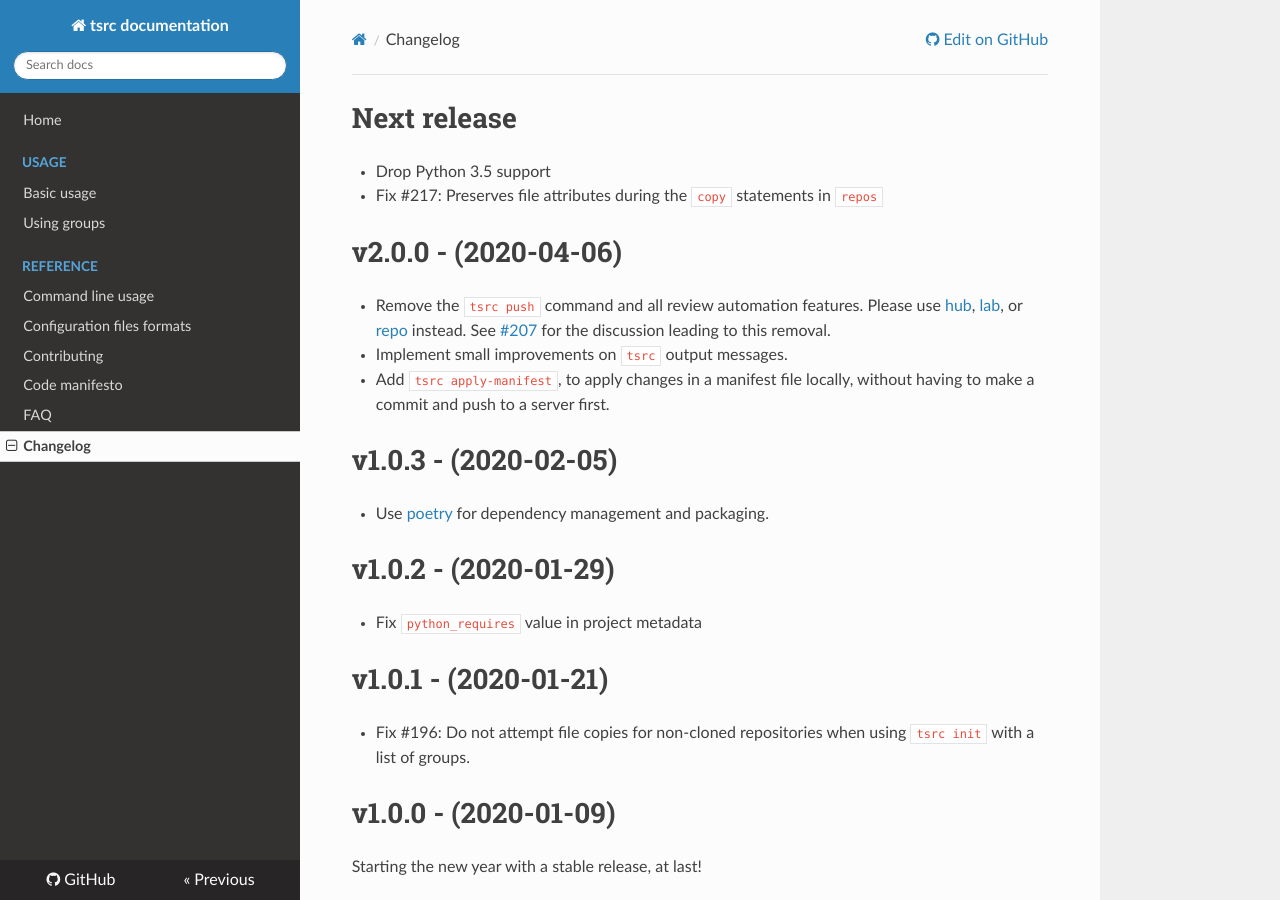
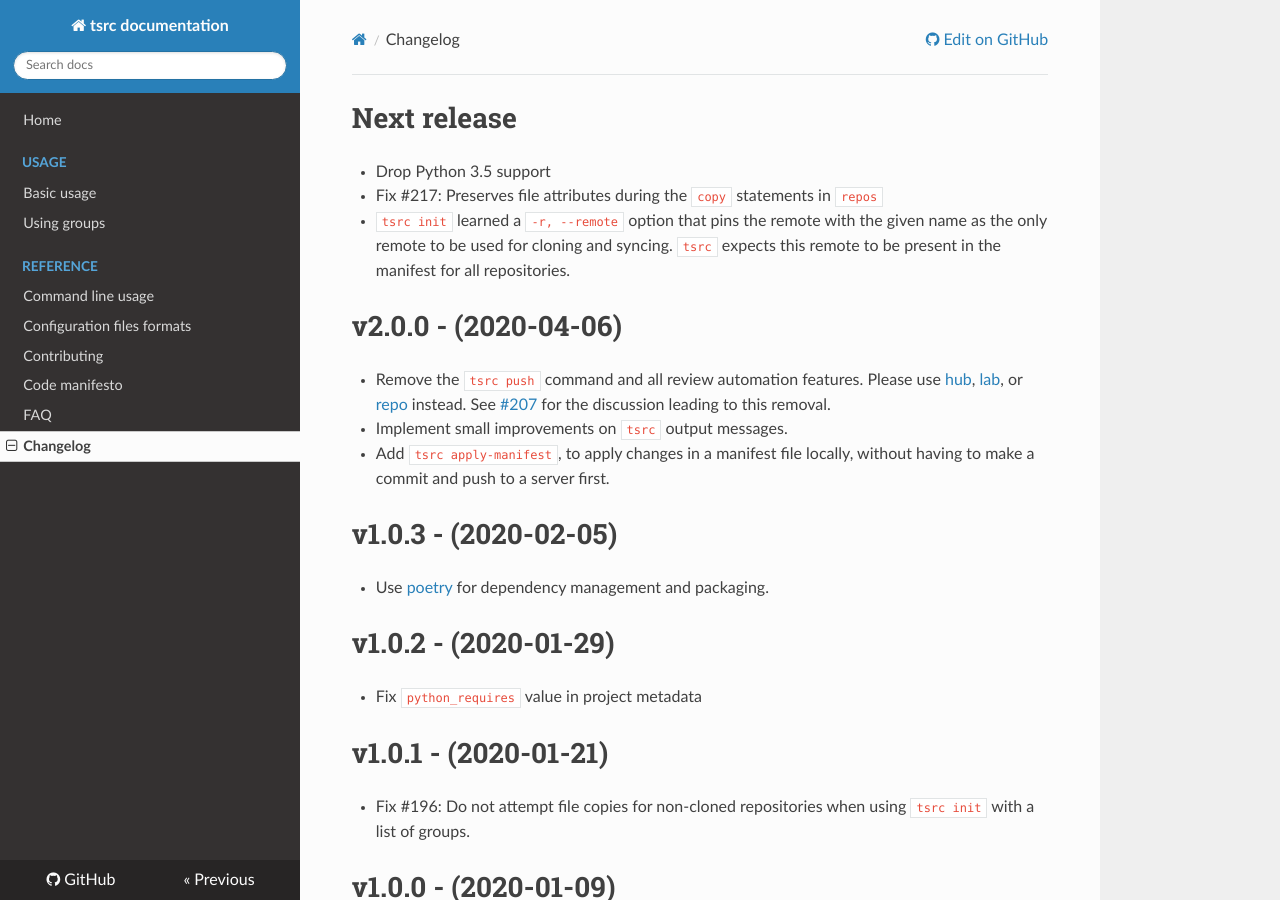
Before and after one commit to your-tools/tsrc, an MkDocs documentation site: the page built from docs/changelog.md, in a window 1280 px wide and 900 px high. Built offline with MkDocs 1.6.1, drawn with Linux system fonts in a browser that asks for light colours; nearby versions of some CDN libraries.

Commit message:
Update changelog
This describes the new "singular remote" feature in the changelog.

Signed-off-by: Tronje Krabbe <tkrabbe@jusst.de>

```diff
--- a/docs/changelog.md
+++ b/docs/changelog.md
@@ -2,6 +2,8 @@
 
 * Drop Python 3.5 support
 * Fix #217: Preserves file attributes during the `copy` statements in `repos`
+* `tsrc init` learned a `-r, --remote` option that pins the remote with the given name as the only remote to be used for cloning and syncing.
+  `tsrc` expects this remote to be present in the manifest for all repositories.
 
 # v2.0.0 - (2020-04-06)
 
```
